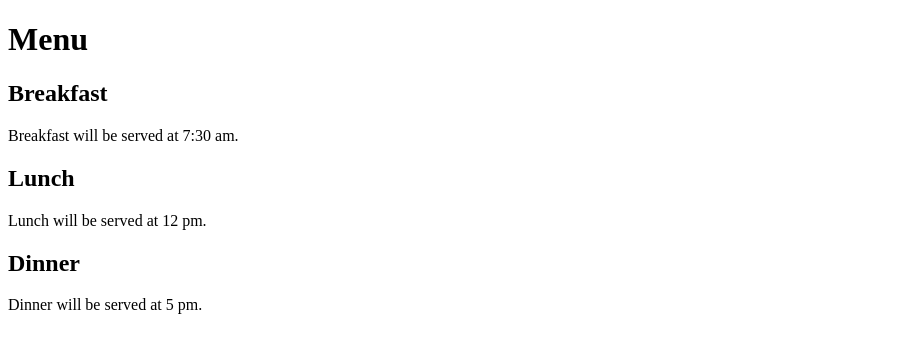
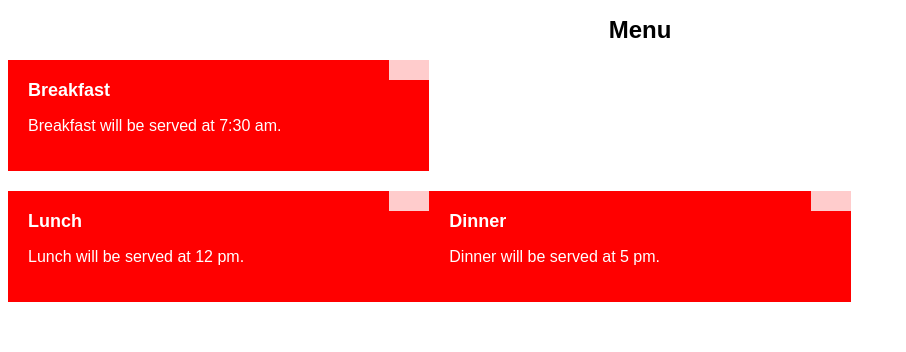
Before and after one commit to lyssajo/coursera-test, a plain HTML site: page module2_solution/index.html in a window 1280 px wide. Shown: the whole page, without its empty margins (0-906 px from the left). Drawn offline with Linux system fonts and the light colour scheme; files that its build step writes are made by us from their sources.

Commit message:
Update index.html

```diff
--- a/module2_solution/index.html
+++ b/module2_solution/index.html
@@ -1,7 +1,8 @@
 <!DOCTYPE html>
 <html>
 <head>
-  <title>Menu</title>
+  <title>Assignment Solution for Module 2</title>
+  <link rel="stylesheet" type="text/css" href="style.css">
 </head>
 <body>
   <h1>Menu</h1>
```
